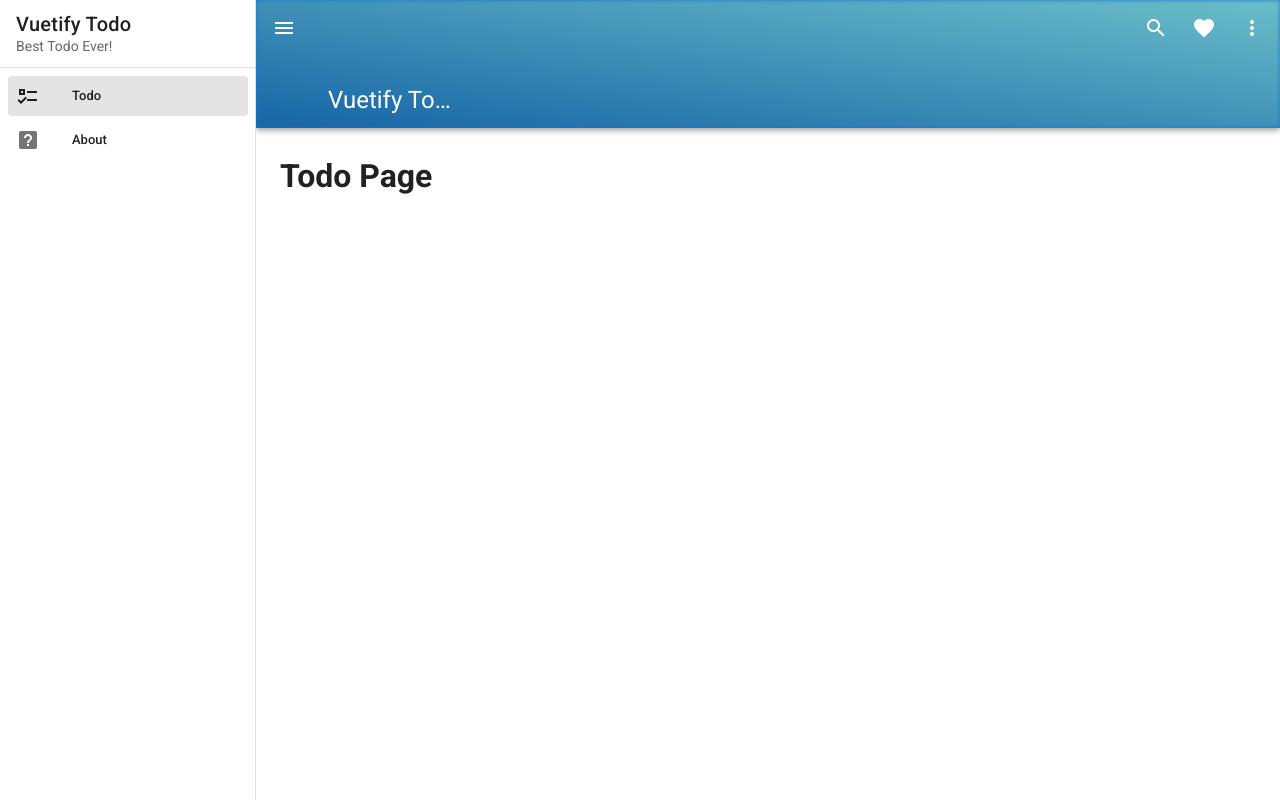
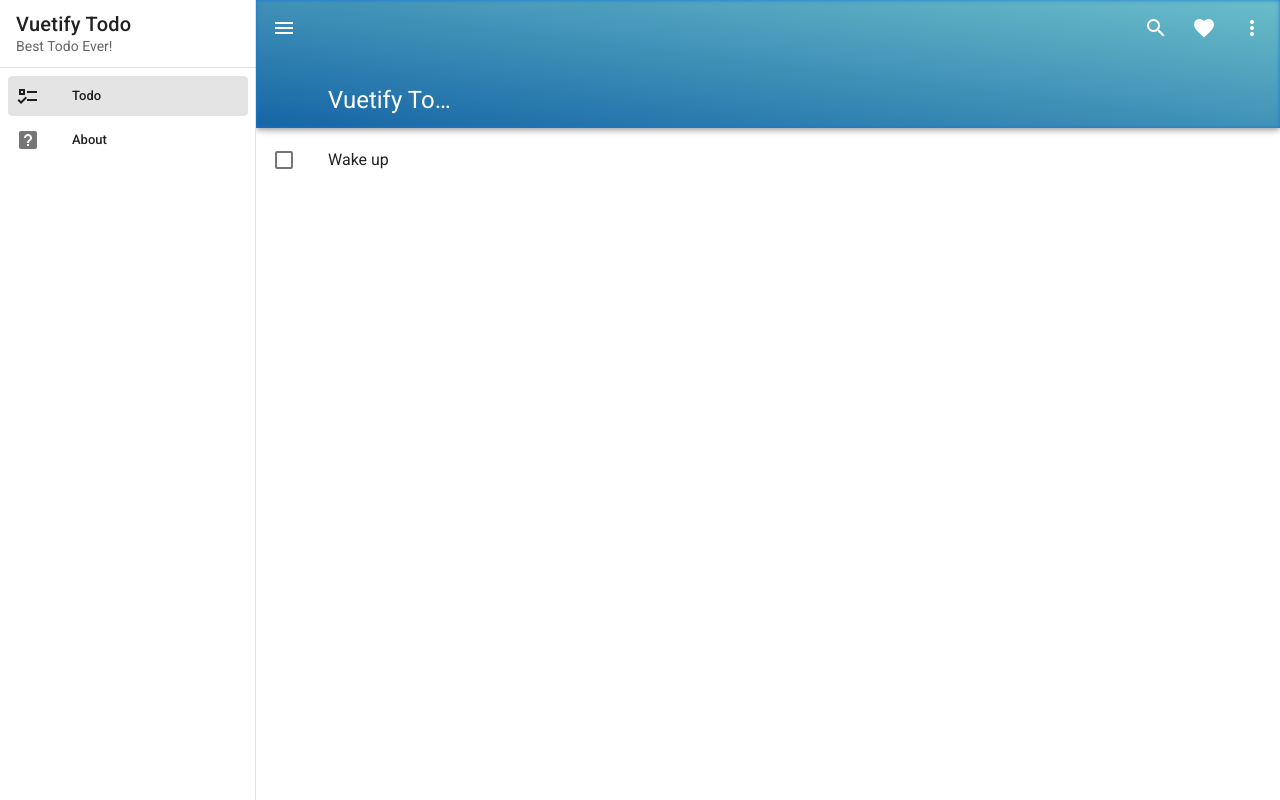
Before and after one commit to dietmarz/ud_vuetify-vuejs-vuex, a Vue app: page /#/ in a window 1280 px wide. Built offline with nearby package versions, Linux system fonts and the light colour scheme.

Commit message:
4.17 Create dummy list of Tasks

```diff
--- a/src/views/Todo.vue
+++ b/src/views/Todo.vue
@@ -1,6 +1,22 @@
 <template>
-  <div class="home pa-6">
-    <h1>Todo Page</h1>
+  <div class="home">
+
+    <v-list
+        flat
+    >
+      <v-list-item>
+        <template v-slot:default="{ active }">
+          <v-list-item-action>
+            <v-checkbox :input-value="active"></v-checkbox>
+          </v-list-item-action>
+
+          <v-list-item-content>
+            <v-list-item-title>Wake up</v-list-item-title>
+          </v-list-item-content>
+        </template>
+      </v-list-item>
+
+    </v-list>
   </div>
 </template>
 
```
